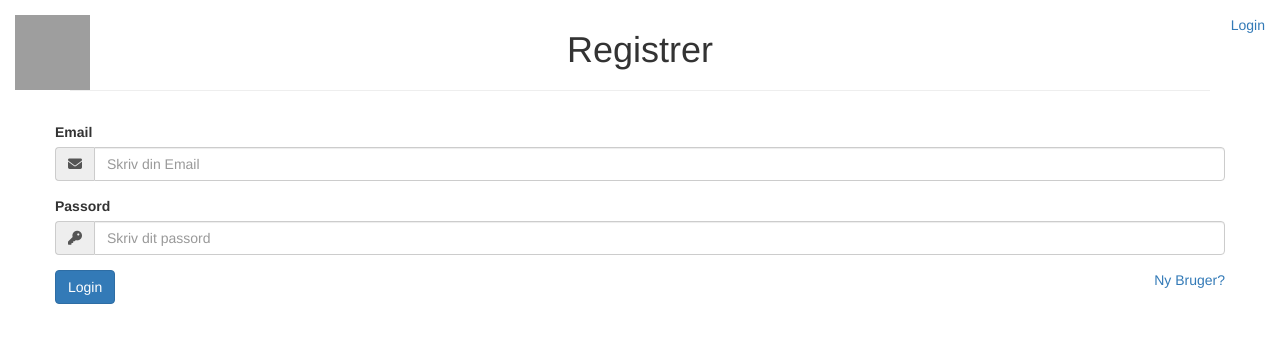
After one commit to andersbogsnes/morgenmad, a Flask app: page /login in a window 1280 px wide. The commit adds this page. Shown: the top 343 px of the page. Run offline with Flask 2, Linux system fonts and the light colour scheme; some libraries are stand-ins or nearby versions; grey boxes are pictures that could not be loaded.

Commit message:
Refactored User views - added login page

```diff
--- a/app/__init__.py
+++ b/app/__init__.py
@@ -0,0 +1 @@
+import app
--- a/app/morgenmad.py
+++ b/app/morgenmad.py
@@ -1,6 +1,7 @@
 from flask import Flask
 
 from app.views import main_view
+from app.user.views import user_blueprint
 from app.extensions import db, bcrypt, login_manager, migrate, csrf, mail
 from app.model import User, Morgenmad
 
@@ -26,4 +27,5 @@ def register_extensions(app):
 
 def register_blueprints(app):
     app.register_blueprint(main_view)
+    app.register_blueprint(user_blueprint)
     return app
--- a/app/run.py
+++ b/app/run.py
@@ -2,4 +2,3 @@ from app.morgenmad import create_app
 from app.config import DevConfig
 
 app = create_app(DevConfig)
-app.run()
--- a/app/templates/header.html
+++ b/app/templates/header.html
@@ -21,7 +21,7 @@
                 <li><a href="#">Min Profil</a></li>
                 <li><a href="#">Logout</a></li>
                 {% else %}
-                <li><a href="{{ url_for('main.signup') }}">Login</a></li>
+                <li><a href="{{ url_for('user.login') }}">Login</a></li>
                 {% endif %}
             </ul>
         </div>
--- /dev/null
+++ b/app/templates/user/login.html
@@ -0,0 +1,55 @@
+{% extends 'header.html' %}
+{% block content %}
+        <div class="container main">
+
+        <div class="row">
+            <div class="panel-heading">
+                <div class="panel-title  text-center">
+                    <h1 class="title">Registrer</h1>
+                    <hr />
+                </div>
+                        {% if error %}
+            <div class="row">
+                <div class="alert alert-danger text-center error">{{ error }}</div>
+            </div>
+    {% endif %}
+            </div>
+                <form action="{{ url_for('user.login') }}" method="post">
+                    {{ form.csrf_token() }}
+
+                    <div class="form-group">
+                        <label for="email" class="control-label">Email</label>
+                        <div class="input-group">
+                            <span class="input-group-addon"><i class="fa fa-envelope fa"></i></span>
+                            {{ form.email(class="form-control", placeholder="Skriv din Email") }}
+                        </div>
+                        {% if form.email.errors%}
+                            {% for error in form.email.errors %}
+                                <p class="bg-danger"><span class="help-message">{{ error }}</span></p>
+                            {% endfor %}
+                        {% endif %}
+                    </div>
+
+                    <div class="form-group">
+                        <label for="password" class="control-label">Passord</label>
+                        <div class="input-group">
+                            <span class="input-group-addon"><i class="fa fa-key fa"></i></span>
+                            {{ form.password(class="form-control", placeholder="Skriv dit passord") }}
+                        </div>
+                    </div>
+                    <div class="form-group">
+                        <button type="submit" class="btn btn-primary">Login</button>
+                        <a href="{{ url_for('user.signup') }}" class="pull-right">Ny Bruger?</a>
+                    </div>
+
+                </form>
+
+
+
+
+            </div>
+
+        </div>
+
+
+{% endblock %}
--- a/app/forms.py
+++ b/app/user/forms.py
@@ -6,6 +6,11 @@ from wtforms.validators import DataRequired, Email
 class SignupForm(FlaskForm):
     firstname = StringField('firstname', validators=[DataRequired()])
     lastname = StringField('lastname', validators=[DataRequired()])
-    email = StringField('Email', validators=[DataRequired(), Email()])
-    password = PasswordField('Password', validators=[DataRequired()])
+    email = StringField('email', validators=[DataRequired(), Email()])
+    password = PasswordField('password', validators=[DataRequired()])
     tlf_nr = StringField('telefon', validators=[DataRequired()])
+
+
+class LoginForm(FlaskForm):
+    email = StringField('email', validators=[DataRequired(), Email()])
+    password = PasswordField('password', validators=[DataRequired()])
--- /dev/null
+++ b/app/user/views.py
@@ -0,0 +1,93 @@
+from flask import Blueprint, render_template, url_for, flash, redirect, g
+from app.utils import confirm_token, generate_confirmation_token, send_confirmation_email
+from app.model import User
+from app.user.forms import SignupForm, LoginForm
+from app.extensions import db, login_manager
+from flask_login import login_user, logout_user, login_required, current_user
+
+user_blueprint = Blueprint('user', __name__)
+
+
+@user_blueprint.route('/login', methods=['GET', 'POST'])
+def login():
+    form = LoginForm()
+    if form.validate_on_submit():
+        user = User.query.filter_by(email=form.email.data).one()
+        if user and user.check_password(form.password.data):
+            login_user(user, remember=True)
+            redirect(url_for('user.profile'))
+        else:
+            flash("Forkert bruger og/eller passord", category="alert alert-danger")
+            redirect(url_for('user.login'))
+    return render_template('user/login.html', form=form)
+
+
+@user_blueprint.route('/signup', methods=['GET', 'POST'])
+def signup():
+    form = SignupForm()
+
+    if form.validate_on_submit():
+        if User.query.filter_by(email=form.email.data).first():
+            return render_template("user/signup.html", error="Email findes allerede", form=form)
+        user = User(fornavn=form.firstname.data,
+                    efternavn=form.lastname.data,
+                    tlf_nr=form.tlf_nr.data,
+                    email=form.email.data,
+                    password=form.password.data
+                    )
+        print(user.id)
+        db.session.add(user)
+        db.session.commit()
+        token = generate_confirmation_token(form.email.data)
+        confirm_url = url_for('user.confirm', token=token, _external=True)
+        html = render_template("user/confirmation_email.html", confirm_url=confirm_url)
+        send_confirmation_email(form.email.data, "KSM email bekræftelse", html)
+
+        flash("Vi har sendt dig en bekræftelsesmail!", category="alert alert-success")
+        login_user(user)
+        return redirect(url_for('user.profile'))
+
+    return render_template("user/signup.html", form=form)
+
+
+@user_blueprint.route('/profile')
+@login_required
+def profile():
+    return render_template('user/profile.html')
+
+@user_blueprint.route('/logout')
+@login_required
+def logout():
+    logout_user()
+    flash("Du er nu logget ud", category="alert alert-warning")
+    return redirect(url_for('main.main'))
+
+
+@user_blueprint.route('/confirm/<token>')
+def confirm(token):
+    try:
+        email = confirm_token(token)
+    except:
+        flash("Bekræftelsen er udløbet", "alert alert-danger")
+    user = User.query.filter_by(email=email).first_or_404()
+    if user.email_confirmed:
+        flash("Allerede bekræftet - brug login", "alert alert-success")
+    else:
+        user.email_confirmed = True
+        db.session.add(user)
+        db.session.commit()
+        flash("Du er nu bekræftet!", "alert alert-success")
+    return redirect(url_for('user.profile'))
+
+
+@user_blueprint.before_request
+def before_request():
+    g.user = current_user
+
+
+@login_manager.user_loader
+def load_user(user_id):
+    return User.query.get(int(user_id))
+
+
+login_manager.login_view = 'user.login'
```
Also changed, not shown: app/migrations/versions/8aba837b77d9_.py (deleted, +0 -30 lines), app/migrations/versions/e5e2d7bd71de_.py (renamed from app/migrations/versions/1929c2b15e6a_.py, +6 -4 lines), app/model.py (+3 -16 lines), app/views.py (+2 -62 lines), app/templates/user/confirmation_email.html (renamed from app/templates/confirmation_email.html), app/templates/user/profile.html (renamed from app/templates/profile.html), app/templates/user/signup.html (renamed from app/templates/signup.html), app/user/__init__.py (added).
